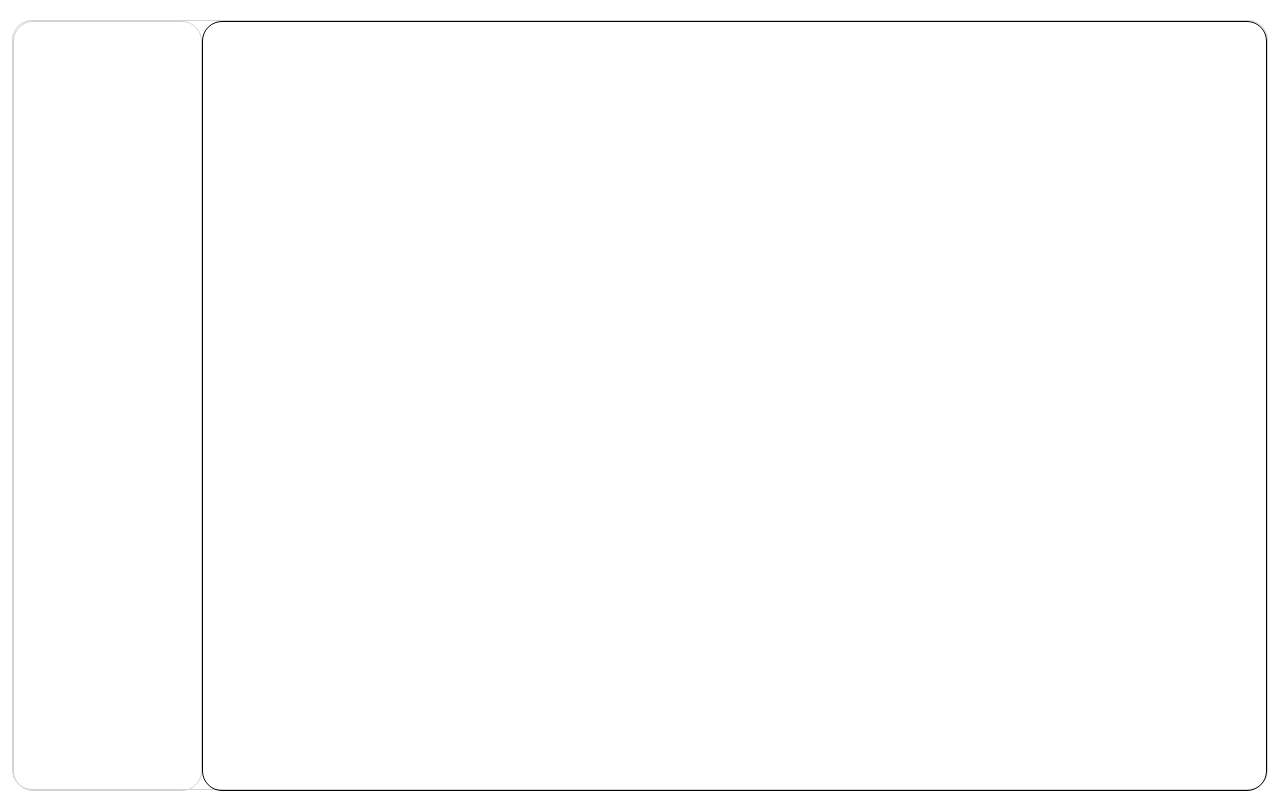
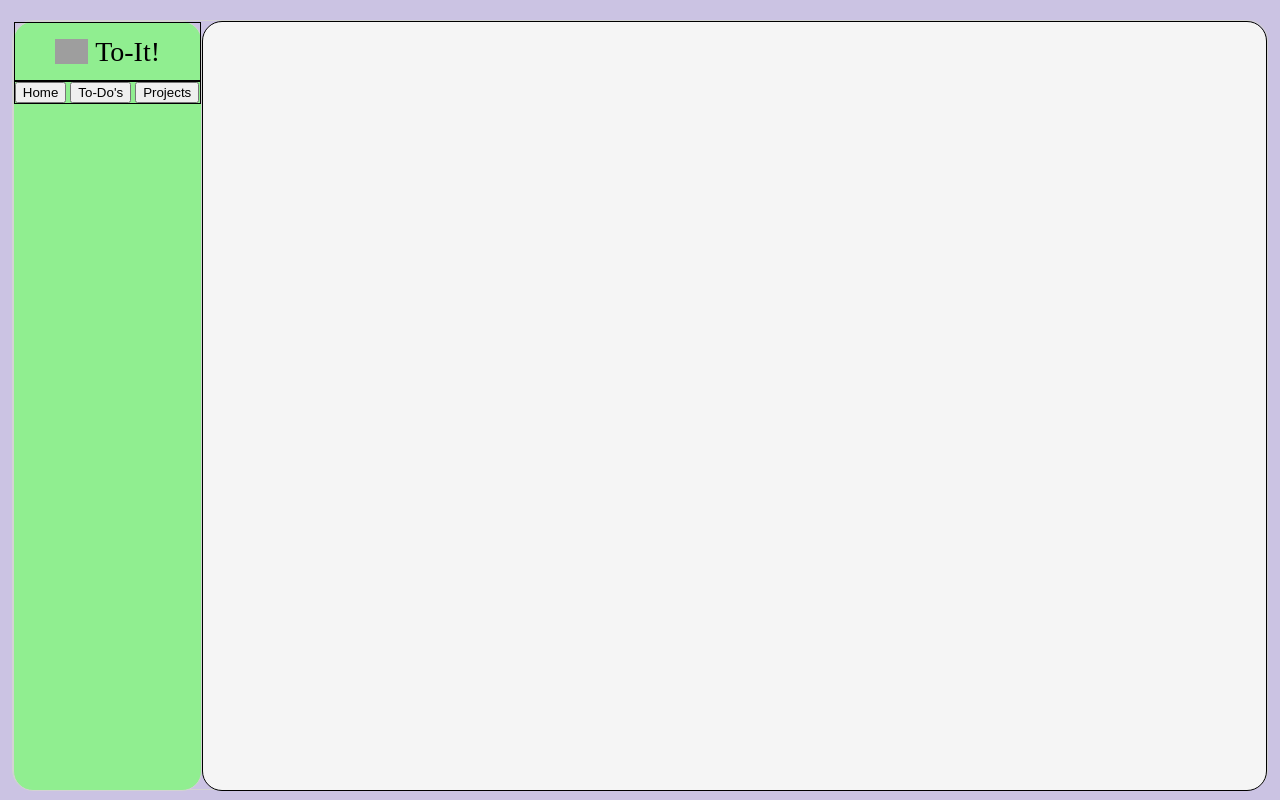
Before and after one commit to DustyDogCodex/To-It, a website built with webpack: page dist/index.html in a window 1280 px wide. Built offline with nearby package versions, Linux system fonts and the light colour scheme; grey boxes are pictures that could not be loaded; files whose address does not match are found by name.

Commit message:
reworked styling, added content and  buttons for navigation.

```diff
--- a/dist/index.html
+++ b/dist/index.html
@@ -13,7 +13,17 @@
     <div class="content">
 
         <!-- nav contains tabs for swithcing between  project and to do lists -->
-        <div class="nav"></div>
+        <div class="nav">
+            <div class="logo">
+                <img src="https://upload.wikimedia.org/wikipedia/commons/1/16/Circle-icons-clipboard.svg" alt="clipboard-logo">
+                <span>To-It!</span>
+            </div>
+            <div class="tabs">
+                <button>Home</button>
+                <button>To-Do's</button>
+                <button>Projects</button>
+            </div>
+        </div>
 
         <!-- display div is where contents of the tab currently selected by the user are displayed -->
         <div class="display"></div>
--- a/dist/style.css
+++ b/dist/style.css
@@ -5,6 +5,7 @@ body{
     justify-content: center;
     align-items: center;
     box-sizing: border-box;
+    background: #CBC3E3;
 }
 
 /* inital styling for content div */
@@ -23,6 +24,29 @@ body{
     width: 15%;
     border: 1px solid lightgray;
     border-radius: 20px;
+    background: #90EE90;
+}
+
+.nav img {
+    height: 20%;
+    width: 20%;
+}
+
+.logo {
+    font-size: 28px;
+    padding: 5%;
+    border: 1px solid black;
+    display: flex;
+    justify-content: center;
+    align-items: center;
+}
+
+.logo img, span{
+    margin: 2%;
+}
+
+.tabs {
+    border: 1px solid black;
 }
 
 /* initial styling for display div */
@@ -31,4 +55,5 @@ body{
     width: 85%;
     border: 1px solid black;
     border-radius: 20px;
+    background: whitesmoke;
 }
```
